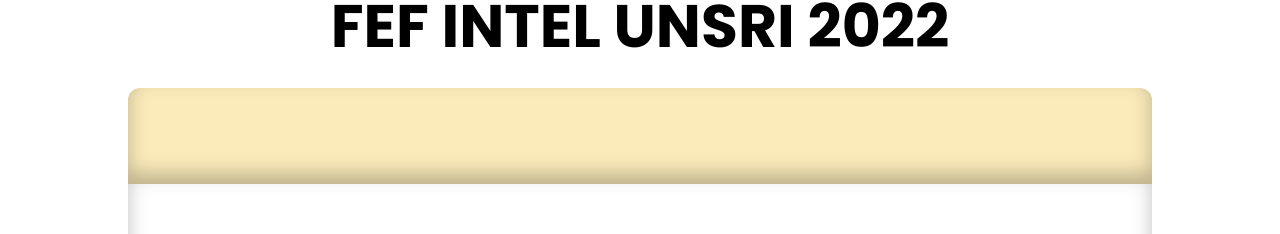
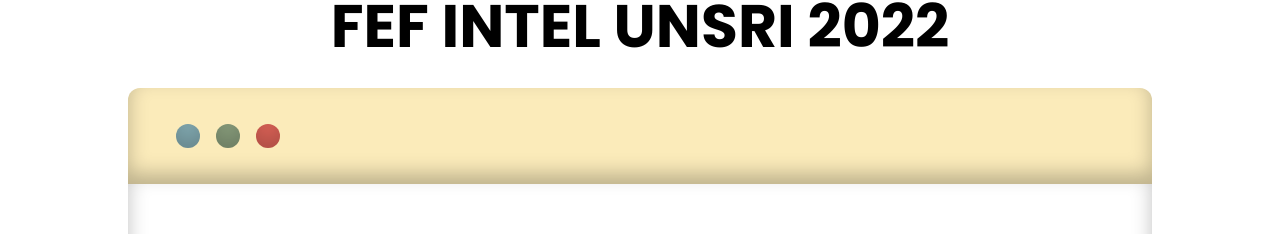
Before and after one commit to aziemp66/fef-intel, a React (Vite) app: page /about-us in a window 1280 px wide. Shown: the part 196-430 px from the top of the page. Built offline with nearby package versions, Linux system fonts and the light colour scheme.

Commit message:
Completed About Us Page

```diff
--- a/src/Pages/About/About.tsx
+++ b/src/Pages/About/About.tsx
@@ -9,8 +9,12 @@
 				</h2>
 			</div>
 			<div className="flex flex-col justify-center items-center mb-8">
-				<div className="md:w-4/5 w-[90%] bg-light-yellow md:h-24 h-12 rounded-t-xl shadow-inner-lg"></div>
-				<div className="md:w-4/5 w-[90%] h-[300px] md:h-[450px] shadow-inner-lg"></div>
+				<div className="md:w-4/5 w-[90%] bg-light-yellow md:h-24 h-12 rounded-t-xl shadow-inner-lg flex items-center gap-4 px-12 ">
+					<div className="w-6 h-6 rounded-full shadow-inner-lg bg-bright-blue"></div>
+					<div className="w-6 h-6 rounded-full shadow-inner-lg bg-bright-green"></div>
+					<div className="w-6 h-6 rounded-full shadow-inner-lg bg-bright-red"></div>
+				</div>
+				<div className="md:w-4/5 w-[90%] h-[300px] md:h-[450px] shadow-inner-lg cursor-pointer"></div>
 			</div>
 			<div className="md:w-4/5 w-[90%] mx-auto flex flex-col gap-4">
 				<p className="text-justify">
```
